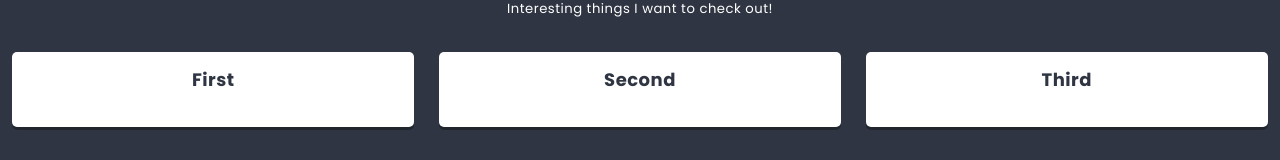
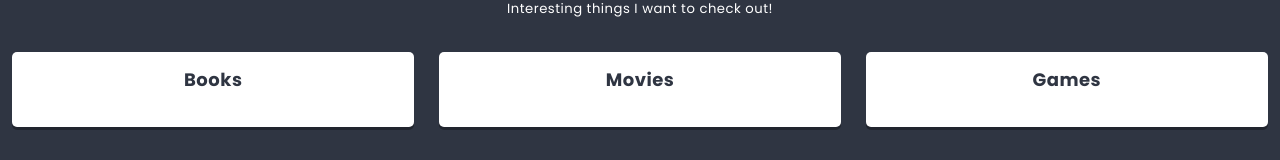
Before and after one commit to Luc-pl/react-first-project, a React app: page / in a window 1280 px wide. Shown: the part 380-540 px from the top of the page. Built offline with nearby package versions, Linux system fonts and the light colour scheme.

Commit message:
Add state components

```diff
--- a/src/components/List/List.js
+++ b/src/components/List/List.js
@@ -7,6 +7,11 @@
 import ReactHtmlParser from 'react-html-parser';
 
 class List extends React.Component {
+
+  state = {
+    columns: this.props.columns || [],
+  }
+
   static propTypes = {
     title: PropTypes.node.isRequired,
     description: PropTypes.node,
@@ -24,9 +29,9 @@
         <Hero titleText={this.props.title} imageSource={this.props.source}/>
         <div className={styles.description}>{ReactHtmlParser(this.props.description)}</div>
         <div className={styles.columns}>
-          <Column title='First' />
-          <Column title='Second' />
-          <Column title='Third' />
+          {this.state.columns.map(({key, ...columnProps}) => ( //metoda .map działa jak pętla - komponent Column zostanie użyty raz; key - klucz, wyrażenie nadane każdej kolumnie
+            <Column key={key} {...columnProps} />
+          ))}
         </div>
       </section>
     )
```
